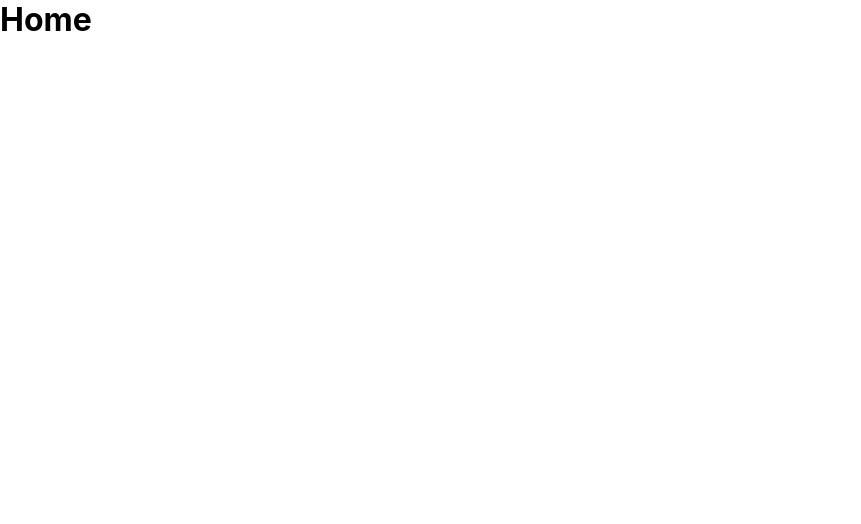
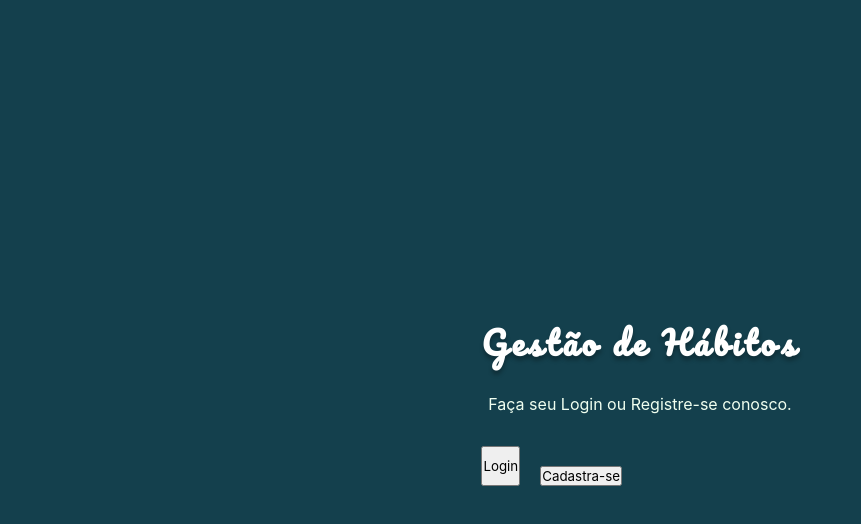
Before and after one commit to vinapro91/gestao-de-habitos, a React (Create React App) app: page / in a window 1280 px wide. Shown: the top 524 px of the page, without its empty margins (0-861 px from the left). Built offline with nearby package versions, Linux system fonts and the light colour scheme.

Commit message:
feat: Home Page

```diff
--- a/public/index.html
+++ b/public/index.html
@@ -7,6 +7,12 @@
     <link
       rel="stylesheet"
       href="https://fonts.googleapis.com/css?family=Roboto:300,400,500,700&display=swap"
+    />
+    <link rel="preconnect" href="https://fonts.googleapis.com" />
+    <link rel="preconnect" href="https://fonts.gstatic.com" crossorigin />
+    <link
+      href="https://fonts.googleapis.com/css2?family=Pacifico&display=swap"
+      rel="stylesheet"
     />
     <link
       rel="stylesheet"
--- a/src/Pages/Home/Index.jsx
+++ b/src/Pages/Home/Index.jsx
@@ -1,8 +1,23 @@
+import { useHistory } from "react-router";
+import { Container, Content } from "./styles";
+
 const Home = () => {
+  const history = useHistory();
+
+  const handleNav = (path) => {
+    history.push(path);
+  };
   return (
-    <>
-      <h1>Home</h1>
-    </>
+    <Container>
+      <Content>
+        <h1>Gestão de Hábitos</h1>
+        <p>Faça seu Login ou Registre-se conosco.</p>
+        <div>
+          <button onClick={() => handleNav("/login")}>Login</button>
+          <button onClick={() => handleNav("/signup")}>Cadastra-se</button>
+        </div>
+      </Content>
+    </Container>
   );
 };
 
--- /dev/null
+++ b/src/Pages/Home/styles.js
@@ -0,0 +1,51 @@
+import styled from "styled-components";
+
+export const Container = styled.div`
+  display: flex;
+  align-items: center;
+  justify-content: center;
+  background-color: #237c95;
+  text-align: center;
+  height: 100vh;
+
+  @media screen and (min-width: 768px) {
+    background-color: #14404d;
+  }
+`;
+
+export const Content = styled.div`
+  max-width: 320px;
+  h1 {
+    color: #fff;
+    text-shadow: 0px 4px 4px rgba(0, 0, 0, 0.3);
+    font-family: "Pacifico", cursive;
+    letter-spacing: 4px;
+    font-size: 1.7rem;
+  }
+  div {
+    flex: 1;
+    display: flex;
+    flex-direction: column;
+    button + button {
+      margin-top: 20px;
+    }
+  }
+  p {
+    margin-bottom: 2rem;
+    margin-top: 1.5rem;
+    color: #f0fff0;
+  }
+
+  @media screen and (min-width: 768px) {
+    max-width: 400px;
+    h1 {
+      font-size: 2rem;
+    }
+    div {
+      flex-direction: row;
+      button + button {
+        margin-left: 20px;
+      }
+    }
+  }
+`;
```
